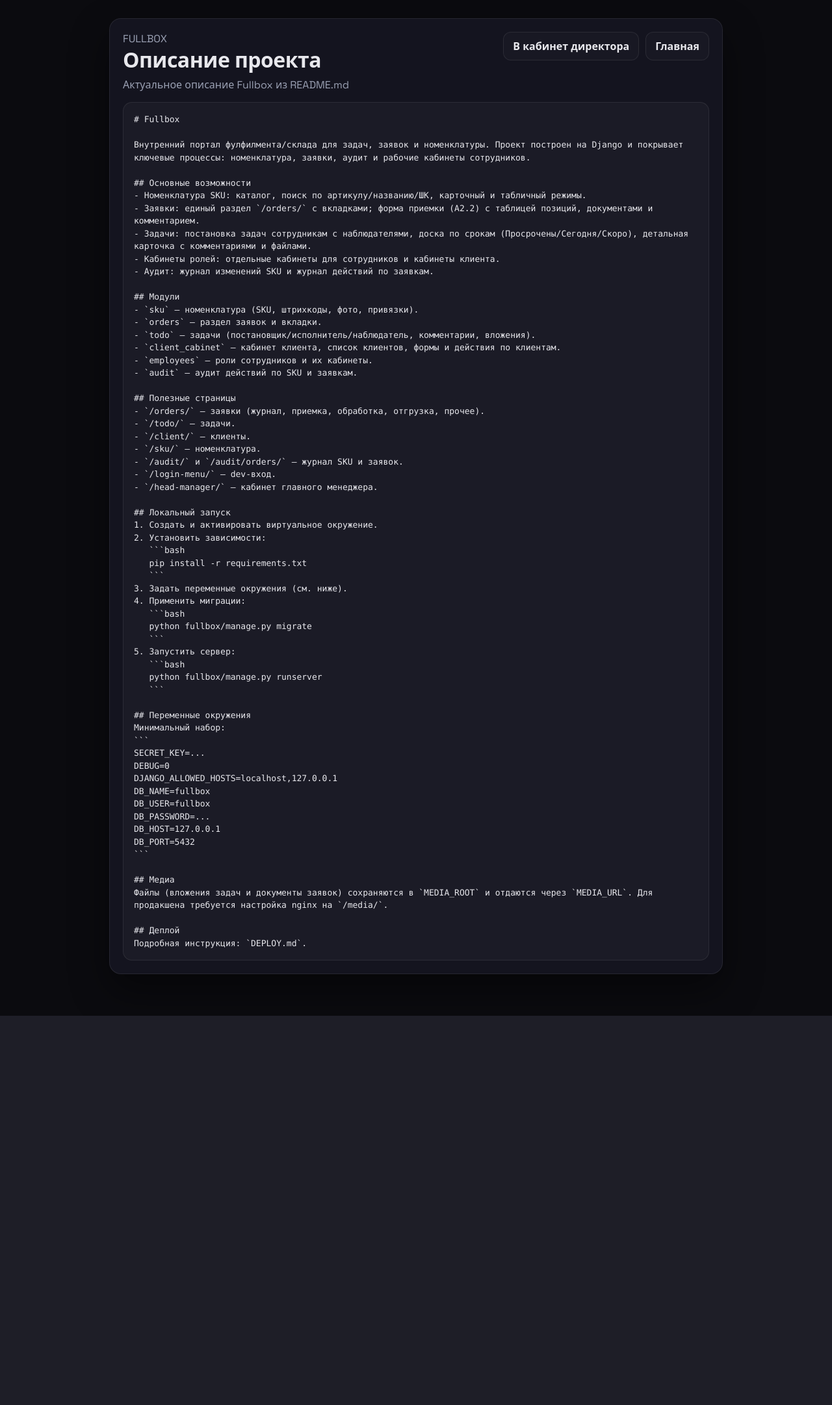
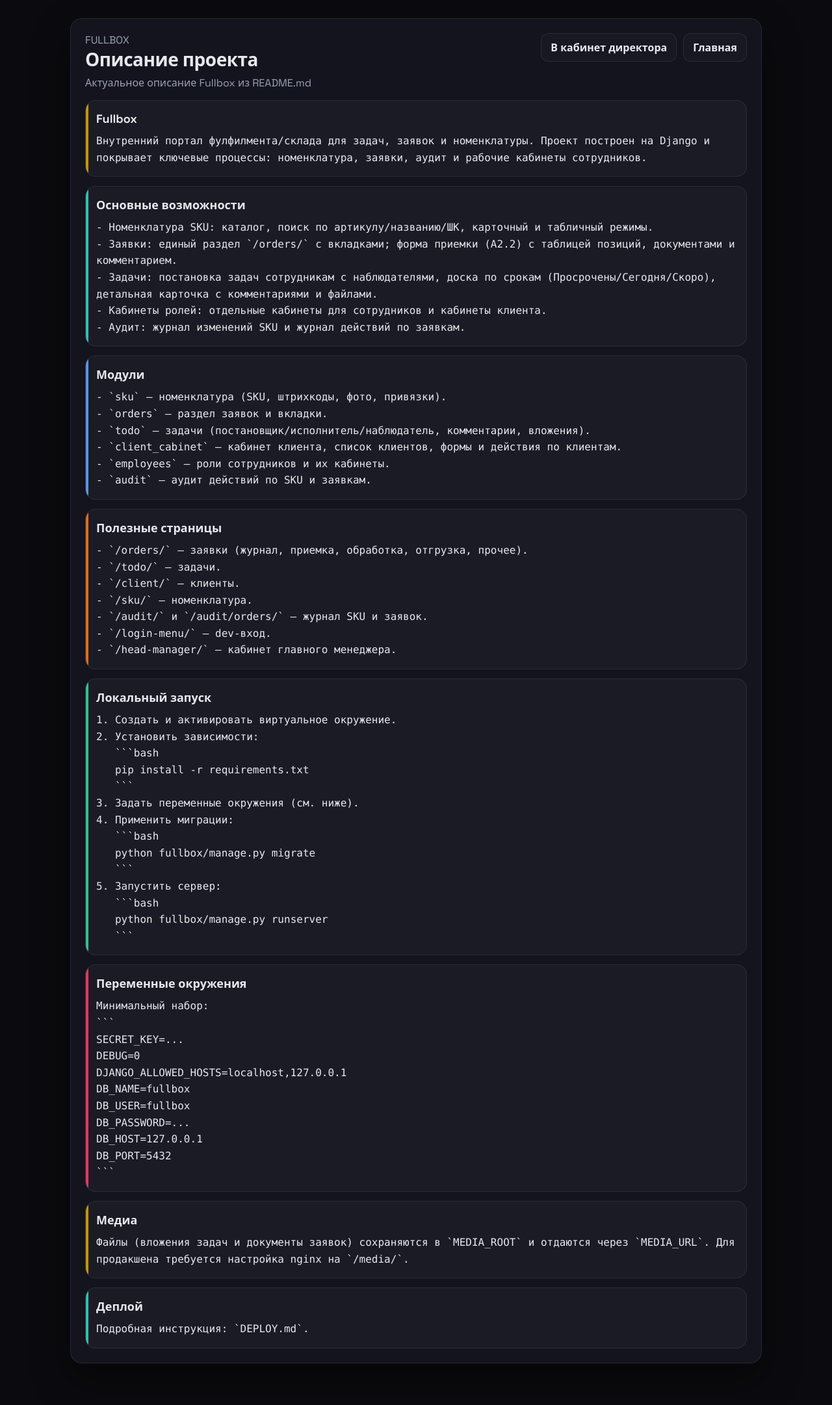
Before and after one commit to vlas47/fullbox, a Django app: page /project-description/ in a window 1280 px wide. Shown: the whole page at 65% size. Before the commit the page ends 1563 px from the top, so only its background shows below. Run offline with Django 5.2, Linux system fonts and the light colour scheme.

Commit message:
style: improve project text readability

```diff
--- a/fullbox/fullbox/views.py
+++ b/fullbox/fullbox/views.py
@@ -72,28 +72,28 @@ def role_cabinet(request, role):
 
 def project_description(request):
     """Описание проекта для кабинета директора."""
-    content = _load_text_file(settings.BASE_DIR.parent / "README.md")
+    sections = _load_sections(settings.BASE_DIR.parent / "README.md")
     return render(
         request,
         "project_text.html",
         {
             "title": "Описание проекта",
             "subtitle": "Актуальное описание Fullbox из README.md",
-            "content": content,
+            "sections": sections,
         },
     )
 
 
 def development_journal(request):
     """Журнал разработки для кабинета директора."""
-    content = _load_text_file(settings.BASE_DIR.parent / "journal.md")
+    sections = _load_sections(settings.BASE_DIR.parent / "journal.md")
     return render(
         request,
         "project_text.html",
         {
             "title": "Журнал разработки",
             "subtitle": "Хронология изменений проекта",
-            "content": content,
+            "sections": sections,
         },
     )
 
@@ -116,6 +116,41 @@ def _load_text_file(path: Path) -> str:
     return escape(data)
 
 
+def _load_sections(path: Path) -> list[dict]:
+    try:
+        data = path.read_text(encoding="utf-8")
+    except FileNotFoundError:
+        return [{"title": "Ошибка", "body": "Файл не найден."}]
+    except OSError:
+        return [{"title": "Ошибка", "body": "Не удалось прочитать файл."}]
+
+    lines = data.splitlines()
+    sections = []
+    current = {"title": "Документ", "body": []}
+    for line in lines:
+        if line.lstrip().startswith("#"):
+            if current["body"] or current["title"] != "Документ":
+                sections.append(current)
+            title = line.lstrip("#").strip() or "Раздел"
+            current = {"title": title, "body": []}
+        else:
+            current["body"].append(line)
+    if current["body"] or current["title"] != "Документ":
+        sections.append(current)
+
+    accents = ["#d6a300", "#2dd4bf", "#60a5fa", "#f97316", "#34d399", "#f43f5e"]
+    decorated = []
+    for idx, section in enumerate(sections):
+        decorated.append(
+            {
+                "title": escape(section["title"]),
+                "body": escape("\n".join(section["body"]).strip()),
+                "accent": accents[idx % len(accents)],
+            }
+        )
+    return decorated
+
+
 def _file_response(path: Path, filename: str):
     try:
         return FileResponse(open(path, "rb"), as_attachment=True, filename=filename)
--- a/fullbox/templates/project_text.html
+++ b/fullbox/templates/project_text.html
@@ -12,26 +12,44 @@
     * { box-sizing: border-box; }
     body { margin:0; background:var(--bg); color:var(--text); font-family:'Space Grotesk',system-ui,sans-serif; }
     a { color: inherit; text-decoration: none; }
-    .wrap { max-width: 980px; margin: 0 auto; padding: 28px 18px 64px; }
-    .card { background:var(--card); border:1px solid var(--stroke); border-radius:18px; padding:20px; box-shadow:0 25px 60px rgba(0,0,0,0.45); }
+    .wrap { max-width: 1100px; margin: 0 auto; padding: 28px 18px 64px; }
+    .card { background:var(--card); border:1px solid var(--stroke); border-radius:18px; padding:22px; box-shadow:0 25px 60px rgba(0,0,0,0.45); }
     .muted { color: var(--muted); }
-    h1 { margin:0 0 6px; letter-spacing:-0.5px; }
+    h1 { margin:0 0 6px; letter-spacing:-0.5px; font-size:28px; }
     .header { display:flex; justify-content:space-between; align-items:flex-start; gap:12px; flex-wrap:wrap; margin-bottom:16px; }
     .btn { display:inline-flex; align-items:center; justify-content:center; padding:10px 14px; border-radius:12px; border:1px solid var(--stroke); background:rgba(255,255,255,0.02); color:var(--text); font-weight:600; transition: all .2s ease; }
     .btn:hover { border-color: var(--gold); box-shadow:0 12px 30px rgba(214,163,0,0.25); transform: translateY(-2px); }
     .btn.primary { background: linear-gradient(120deg,var(--gold),var(--gold-soft)); color:var(--bg); border-color: transparent; }
-    .content { margin-top:12px; }
-    pre {
+    .content { margin-top:16px; display:grid; gap:14px; }
+    .section {
+      border-radius:16px;
+      border:1px solid var(--stroke);
+      background:rgba(255,255,255,0.03);
+      padding:16px;
+      position:relative;
+      overflow:hidden;
+    }
+    .section::before {
+      content:"";
+      position:absolute;
+      inset:0;
+      border-left:4px solid var(--accent);
+      opacity:0.9;
+      pointer-events:none;
+    }
+    .section-title {
+      margin:0 0 10px;
+      font-size:18px;
+      font-weight:700;
+      color:var(--text);
+    }
+    .section-body {
+      white-space:pre-wrap;
+      font-size:16px;
+      line-height:1.6;
+      color:var(--text);
       margin:0;
-      padding:16px;
-      border-radius:14px;
-      background:rgba(255,255,255,0.03);
-      border:1px solid var(--stroke);
-      color:var(--text);
-      white-space:pre-wrap;
       font-family:ui-monospace, SFMono-Regular, Menlo, Monaco, Consolas, "Liberation Mono", "Courier New", monospace;
-      font-size:13px;
-      line-height:1.5;
     }
   </style>
 </head>
@@ -50,7 +68,19 @@
         </div>
       </div>
       <div class="content">
-        <pre>{{ content }}</pre>
+        {% if sections %}
+          {% for section in sections %}
+            <section class="section" style="--accent: {{ section.accent }};">
+              <h2 class="section-title">{{ section.title }}</h2>
+              <div class="section-body">{{ section.body }}</div>
+            </section>
+          {% endfor %}
+        {% else %}
+          <section class="section" style="--accent: var(--gold);">
+            <h2 class="section-title">Документ</h2>
+            <div class="section-body">{{ content }}</div>
+          </section>
+        {% endif %}
       </div>
     </div>
   </div>
```
